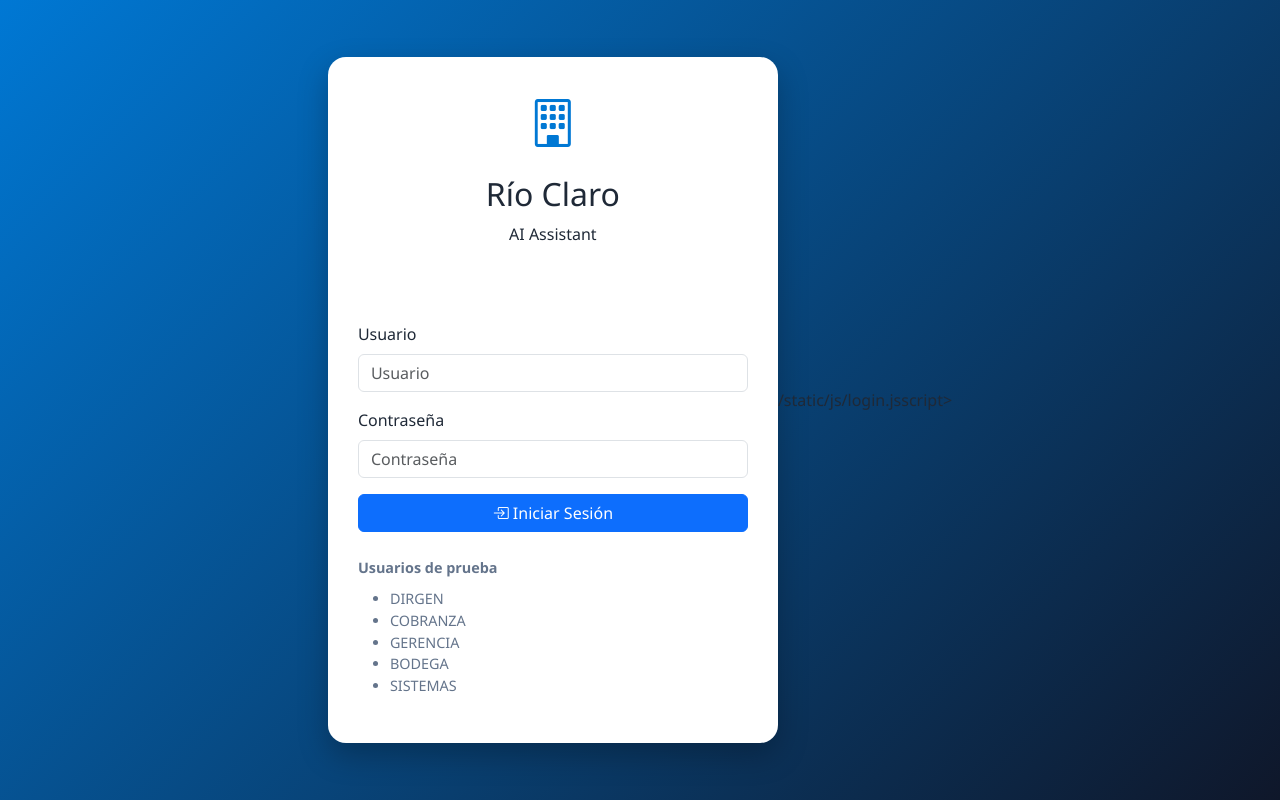
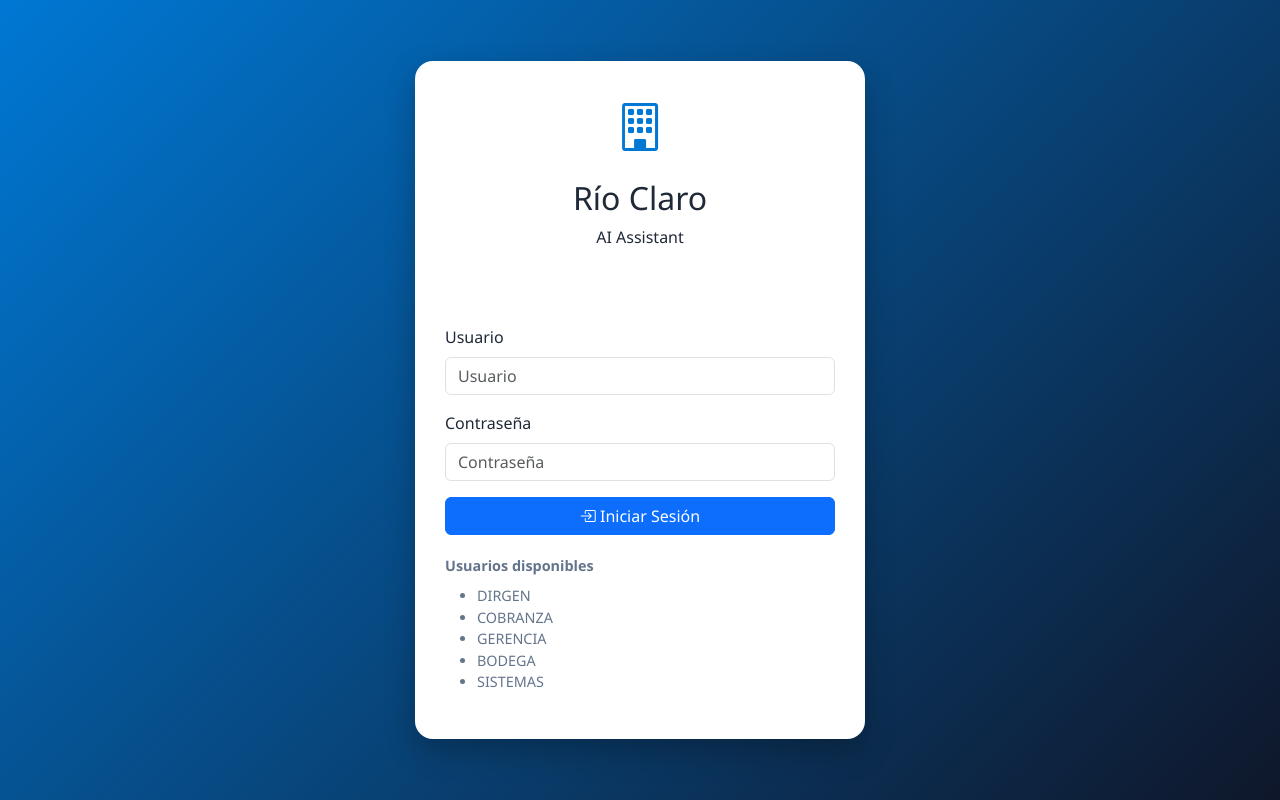
Before and after one commit to fcopete/rio-claro-ai-assistant, a Flask app: page / in a window 1280 px wide. Run offline with Flask 3, Linux system fonts and the light colour scheme; parts of the project's set-up code (start-up, migrations or seed data) failed here and were passed over.

Commit message:
redisegno 04

```diff
--- a/templates/index.html
+++ b/templates/index.html
@@ -33,7 +33,7 @@
         rel="stylesheet"
         href="https://cdn.jsdelivr.net/npm/bootstrap-icons@1.11.3/font/bootstrap-icons.min.css">
 
-    <!-- Estilos del proyecto -->
+    <!-- Styles -->
 
     <link
         rel="stylesheet"
@@ -103,16 +103,11 @@
 
         .login-users {
 
-            margin-top: 25px;
+            margin-top: 20px;
+
+            color: #64748b;
 
             font-size: .9rem;
-
-            color: #64748b;
-        }
-
-        .login-users ul {
-
-            margin-top: 10px;
         }
 
     </style>
@@ -143,14 +138,10 @@
 
         <div class="login-body">
 
-            <!-- Mensajes -->
-
             <div
                 id="loginMessage"
                 class="alert alert-danger d-none">
             </div>
-
-            <!-- Usuario -->
 
             <div class="mb-3">
 
@@ -169,8 +160,6 @@
 
             </div>
 
-            <!-- Contraseña -->
-
             <div class="mb-3">
 
                 <label
@@ -188,10 +177,9 @@
 
             </div>
 
-            <!-- Entrar -->
-
             <button
                 id="loginButton"
+                type="button"
                 class="btn btn-primary w-100">
 
                 <i class="bi bi-box-arrow-in-right"></i>
@@ -200,35 +188,23 @@
 
             </button>
 
-            <!-- Usuarios Demo -->
-
             <div class="login-users">
 
                 <strong>
-                    Usuarios de prueba
+                    Usuarios disponibles
                 </strong>
 
-                <ul>
+                <ul class="mt-2">
 
-                    <li>
-                        DIRGEN
-                    </li>
+                    <li>DIRGEN</li>
 
-                    <li>
-                        COBRANZA
-                    </li>
+                    <li>COBRANZA</li>
 
-                    <li>
-                        GERENCIA
-                    </li>
+                    <li>GERENCIA</li>
 
-                    <li>
-                        BODEGA
-                    </li>
+                    <li>BODEGA</li>
 
-                    <li>
-                        SISTEMAS
-                    </li>
+                    <li>SISTEMAS</li>
 
                 </ul>
 
@@ -240,9 +216,9 @@
 
     <!-- Login JS -->
 
-    /static/js/login.jsscript>
+    <script src="/static/js/login.js"></script>
 
-    <!-- Bootstrap -->
+    <!-- Bootstrap JS -->
 
     <script
         src="https://cdn.jsdelivr.net/npm/bootstrap@5.3.3/dist/js/bootstrap.bundle.min.js">
```
